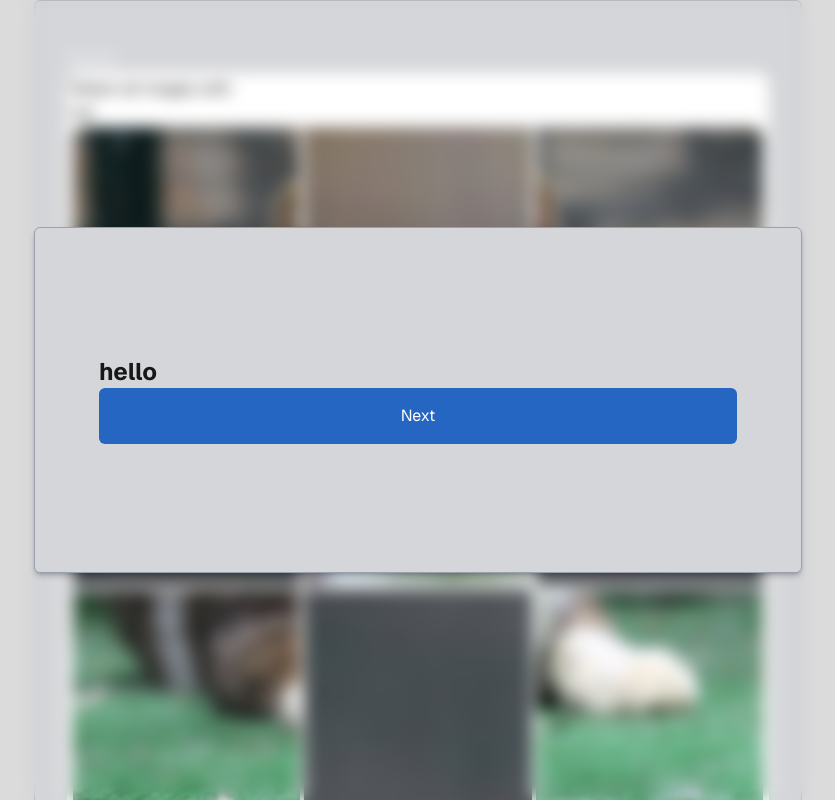
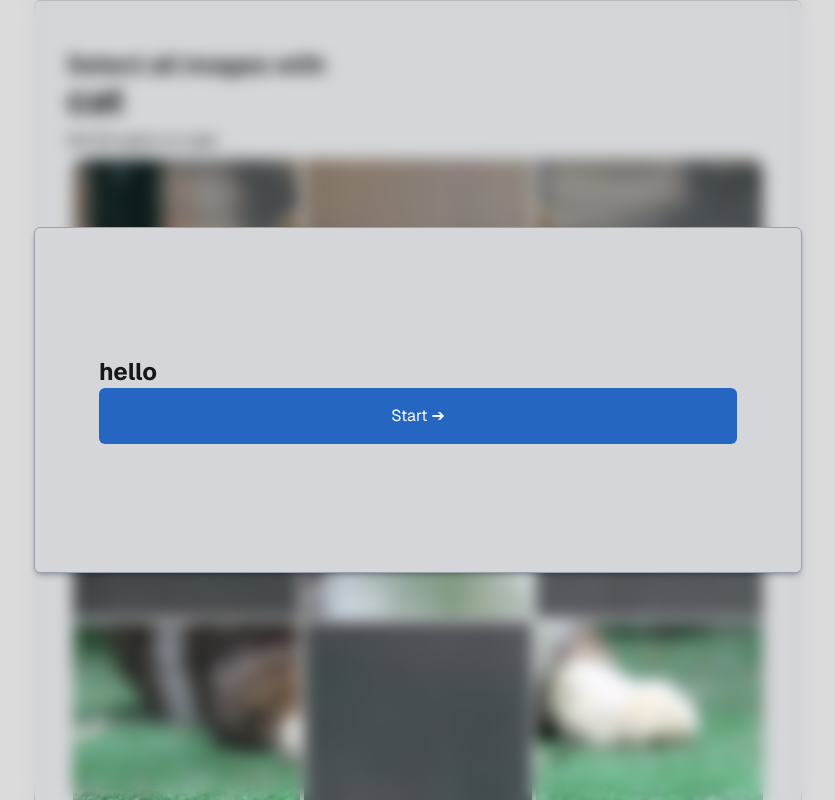
Before and after one commit to comp4020-agentic-coding-studio/comp4020-ass1-NikhilaGurusinghe, a Next.js app in the folder interactive-explainer/: page / in a window 1280 px wide. Both pictures are taken after a click on the button "Agree to terms and proceed to task". Shown: the top 800 px of the page, without its empty margins (222-1057 px from the left). Built offline with nearby package versions, Linux system fonts and the light colour scheme.

Commit message:
unifying style

```diff
--- a/interactive-explainer/app/components/minigames/bounding-box/bounding-box.tsx
+++ b/interactive-explainer/app/components/minigames/bounding-box/bounding-box.tsx
@@ -391,11 +391,12 @@ export default function BoundingBox() {
 
   return (
     <>
-      <div className="text-white">{formatTimer(elapsedMS)}</div>
-      <div className="w-full bg-white p-1 rounded-xl">
+      <h1 className="text-2xl font-bold mb-2">Bound and label all objects in image</h1>
+      <span className="text-left">{formatTimer(elapsedMS)} spent on task</span>
+      <div className="w-full p-1 flex flex-col gap-4">
         <div
           ref={imageContainerRef}
-          className="relative w-full cursor-crosshair"
+          className="relative w-full cursor-crosshair rounded-md overflow-hidden"
           style={{
             aspectRatio: naturalSize
               ? `${naturalSize.width} / ${naturalSize.height}`
@@ -413,7 +414,7 @@ export default function BoundingBox() {
 
           {draftBox && (
             <div
-              className="absolute border-2 border-dashed border-(--highlight-colour) -translate-x-1/2 -translate-y-1/2 pointer-events-none"
+              className="absolute border-3 border-dashed border-sky-400 -translate-x-1/2 -translate-y-1/2 pointer-events-none"
               style={{
                 left: `${draftBox.x}%`,
                 top: `${draftBox.y}%`,
@@ -427,7 +428,7 @@ export default function BoundingBox() {
             <div
               key={index}
               onPointerDown={(event) => handleBoxDragStart(event, index)}
-              className="absolute border-2 border-(--highlight-colour) -translate-x-1/2 -translate-y-1/2 cursor-pointer"
+              className="absolute border-3 rounded-md border-sky-400 -translate-x-1/2 -translate-y-1/2 cursor-pointer"
               style={{
                 left: `${box.x}%`,
                 top: `${box.y}%`,
@@ -441,7 +442,7 @@ export default function BoundingBox() {
                 onChange={(event) =>
                   handleBoxLabelChange(index, event.target.value)
                 }
-                className="absolute top-0 left-1/2 -translate-x-1/2 -translate-y-full cursor-pointer text-xs"
+                className="absolute top-0 left-1/2 -translate-x-1/2 -translate-y-full cursor-pointer bg-white rounded-md"
               >
                 {boundingBoxLabels.map((label: string) => (
                   <option key={label} value={label}>
@@ -496,10 +497,10 @@ export default function BoundingBox() {
 
         <button
           type={"button"}
-          className="cursor-pointer"
+          className="cursor-pointer rounded-md text-white w-full py-4 hover:bg-(--highlight-dark) bg-(--highlight-colour)"
           onClick={handleNextClick}
         >
-          next
+          Next ➔
         </button>
       </div>
       {isTutorialVisible && (
@@ -514,7 +515,7 @@ export default function BoundingBox() {
                 startTimer();
               }}
             >
-              Next
+              Start ➔
             </button>
           </div>
         </div>
--- a/interactive-explainer/app/components/minigames/captcha/captcha.tsx
+++ b/interactive-explainer/app/components/minigames/captcha/captcha.tsx
@@ -167,24 +167,23 @@ export default function Captcha() {
 
   return (
     <>
-      <div className="text-white">{formatTimer(elapsedMS)}</div>
-      <div className="w-full bg-white p-1 rounded-xl">
-        {currMode === CaptchaMode.SELECT_ALL_SQUARES && (
-          <div>
-            Select all squares with <br />{" "}
-            {captchaAssetsRef.current[currIteration].assets.objectToIdentify}
+     {currMode === CaptchaMode.SELECT_ALL_SQUARES && (
+          <h1 className="text-2xl font-bold mb-2">
+            Select all squares with <br />
+            <span className="text-4xl">{captchaAssetsRef.current[currIteration].assets.objectToIdentify}</span>
             <br />
             If there are none, click next
-          </div>
+          </h1>
         )}
         {currMode === CaptchaMode.SELECT_IMAGES && (
-          <div>
-            Select all images with <br />{" "}
-            {captchaAssetsRef.current[currIteration].assets.objectToIdentify}
-          </div>
+          <h1 className="text-2xl font-bold mb-2">
+            Select all images with <br />
+            <span className="text-4xl">{captchaAssetsRef.current[currIteration].assets.objectToIdentify}</span>
+          </h1>
         )}
-
-        <div
+      <span className="text-left">{formatTimer(elapsedMS)} spent on task</span>
+      <div className="w-full bg-(--background-secondary) p-1 flex flex-col gap-4">
+       <div
           className="grid aspect-square"
           style={{
             gridTemplateColumns: `repeat(${columns}, minmax(0, 1fr))`,
@@ -256,10 +255,10 @@ export default function Captcha() {
 
         <button
           type={"button"}
-          className="cursor-pointer"
+          className="cursor-pointer rounded-md text-white w-full py-4 hover:bg-(--highlight-dark) bg-(--highlight-colour)"
           onClick={handleNextClick}
         >
-          next
+          Next ➔
         </button>
       </div>
       {isTutorialVisible && (
@@ -274,7 +273,7 @@ export default function Captcha() {
                 startTimer();
               }}
             >
-              Next
+              Start ➔
             </button>
           </div>
         </div>
--- a/interactive-explainer/app/components/minigames/tone-rating/tone-rating.tsx
+++ b/interactive-explainer/app/components/minigames/tone-rating/tone-rating.tsx
@@ -147,6 +147,7 @@ export default function ToneRating() {
 
   return (
     <>
+      <h1 className="text-2xl font-bold mb-2">Rate the following conversation</h1>
       <span className="text-left">{formatTimer(elapsedMS)} spent on task</span>
       <div className="w-full bg-(--background-secondary) p-1 flex flex-col gap-4">
         <section className="w-full overflow-y-auto flex flex-col gap-2 p-2">
@@ -215,7 +216,7 @@ export default function ToneRating() {
           className="cursor-pointer disabled:cursor-not-allowed disabled:opacity-40 diabled:bg-(--highlight-dark) rounded-md text-white w-full py-4 hover:bg-(--highlight-dark) bg-(--highlight-colour)"
           onClick={handleNextClick}
         >
-          next
+          Next ➔
         </button>
       </div>
       {isTutorialVisible && (
@@ -230,7 +231,7 @@ export default function ToneRating() {
                 startTimer();
               }}
             >
-              Next
+              Next ➔
             </button>
           </div>
         </div>
```
